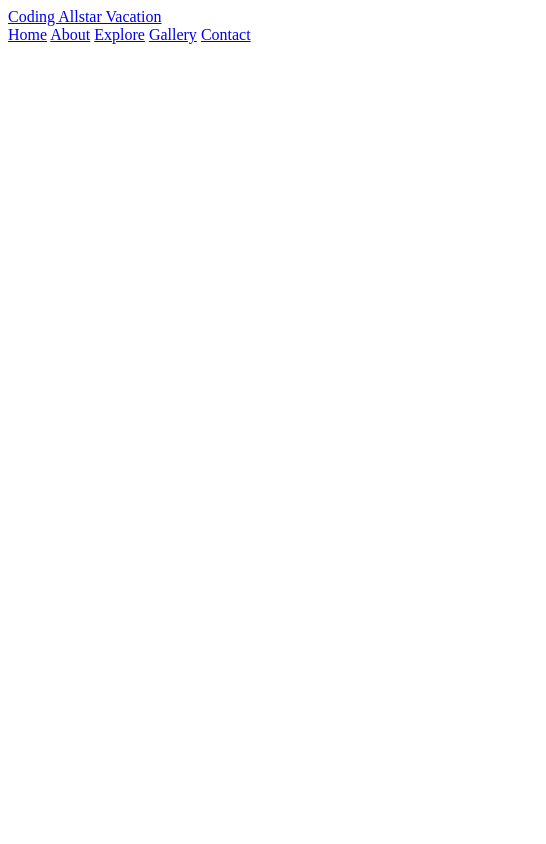
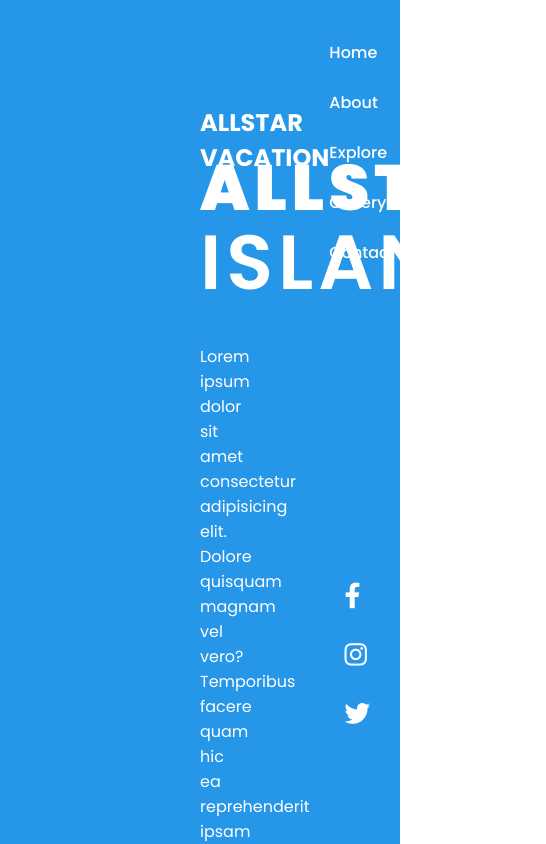
Before and after one commit to Asifor/allstar_css_test_two, a plain HTML site: page index.html in a window 390 px wide. Shown: the top 844 px of the page, 546 px wide, since content can reach past the window. Drawn offline with Linux system fonts and the light colour scheme.

Commit message:
start responsiveness

```diff
--- a/index.html
+++ b/index.html
@@ -1,5 +1,6 @@
 <!DOCTYPE html>
 <html lang="en">
+
 <head>
     <meta charset="UTF-8">
     <meta name="viewport" content="width=device-width, initial-scale=1.0">
@@ -7,17 +8,34 @@
     <link rel="stylesheet" href="style.css">
     <link rel="stylesheet" href="https://cdnjs.cloudflare.com/ajax/libs/font-awesome/6.4.2/css/all.min.css" />
 </head>
+
 <body>
 
     <header>
-        <a href="#">Coding Allstar Vacation</a>
+        <a href="#" class="brand">Allstar Vacation</a>
         <div class="navigation">
-            <a href="./">Home</a>
-            <a href="#">About</a>
-            <a href="#">Explore</a>
-            <a href="#">Gallery</a>
-            <a href="#">Contact</a>
+            <div class="navigation-items">
+                <a href="./">Home</a>
+                <a href="#">About</a>
+                <a href="#">Explore</a>
+                <a href="#">Gallery</a>
+                <a href="#">Contact</a>
+            </div>
         </div>
     </header>
+
+    <section class="home">
+        <div class="content">
+            <h1>Allstar.<br><span>Island</span></h1>
+            <p>Lorem ipsum dolor sit amet consectetur adipisicing elit. Dolore quisquam magnam vel vero? Temporibus facere quam hic ea reprehenderit ipsam sapiente cupiditate veritatis. Deleniti, facilis ipsam. Voluptate a laborum nobis.</p>
+            <a href="#">Read More</a>
+        </div>
+        <div class="media-icons">
+            <a href="#"><i class="fab fa-facebook-f"></i></a>
+            <a href="#"><i class="fab fa-instagram"></i></a>
+            <a href="#"><i class="fab fa-twitter"></i></a>
+        </div>
+    </section>
 </body>
+
 </html>
--- a/style.css
+++ b/style.css
@@ -1 +1,134 @@
-@import url('https://fonts.googleapis.com/css2?family=Poppins:wght@300;400;500;600;700&display=swap');
+@import url('https://fonts.googleapis.com/css2?family=Poppins:wght@300;400;500;600;700;800;900&display=swap');
+
+*{
+    margin: 0;
+    padding: 0;
+    box-sizing: border-box;
+    font-family: "Poppins", sans-serif;
+}
+
+header{
+    z-index: 999;
+    position: absolute;
+    top: 0;
+    left: 0;
+    width: 100%;
+    display: flex;
+    justify-content: space-between;
+    align-items: center;
+    padding: 15px 200px;
+    transition: 0.5s ease;
+}
+
+header .brand{
+    color: #fff;
+    font-size: 1.5em;
+    font-weight: 700;
+    text-transform: uppercase;
+    text-decoration: none;
+}
+
+header .navigation{
+    position: relative;
+}
+
+header .navigation .navigation-items a{
+    position: relative;
+    color: #fff;
+    font-size: 1em;
+    font-weight: 500;
+    text-decoration: none;
+    margin-left: 30px;
+    transition: 0.3s ease;
+}
+
+header .navigation .navigation-items a:before{
+    content: '';
+    position: absolute;
+    background: #fff;
+    width: 0;
+    height: 3px;
+    bottom: 0;
+    left: 0;
+    transition: 0.3s ease;
+}
+
+header .navigation .navigation-items a:hover:before{
+    width: 100%;
+}
+
+section{
+    padding: 100px 200px;
+}
+
+.home{
+    position: relative;
+    width: 100%;
+    min-height: 100vh;
+    display: flex;
+    justify-content: center;
+    flex-direction: column;
+    background: #2696E9;
+}
+
+.home .content{
+    z-index: 888;
+    color: #fff;
+    width: 70%;
+    margin-top: 50px;
+}
+
+.home .content h1{
+    font-size: 4em;
+    font-weight: 900;
+    text-transform: uppercase;
+    letter-spacing: 5px;
+    line-height: 75px;
+    margin-bottom: 40px;
+}
+
+.home .content h1 span{
+    font-size: 1.2em;
+    font-weight: 600;
+}
+
+.home .content p{
+    margin-bottom: 65px;
+}
+
+.home .content a{
+    background: #fff;
+    padding: 15px 35px;
+    color: #1680AC;
+    font-size: 1.1em;
+    font-weight: 500;
+    text-decoration: none;
+    border-radius: 2px;
+}
+
+.home .media-icons{
+    z-index: 888;
+    position: absolute;
+    right: 30px;
+    display: flex;
+    flex-direction: column;
+    transition: 0.5s ease;
+}
+
+.home .media-icons a{
+    color: #fff;
+    font-size: 1.6em;
+    transition: 0.3s ease;
+}
+
+.home .media-icons a:not(:last-child){
+    margin-bottom: 20px;
+}
+
+.home .media-icons a:hover{
+    transform: scale(1.3);
+}
+
+@media (max-width: 1040px){
+    header
+}
```
